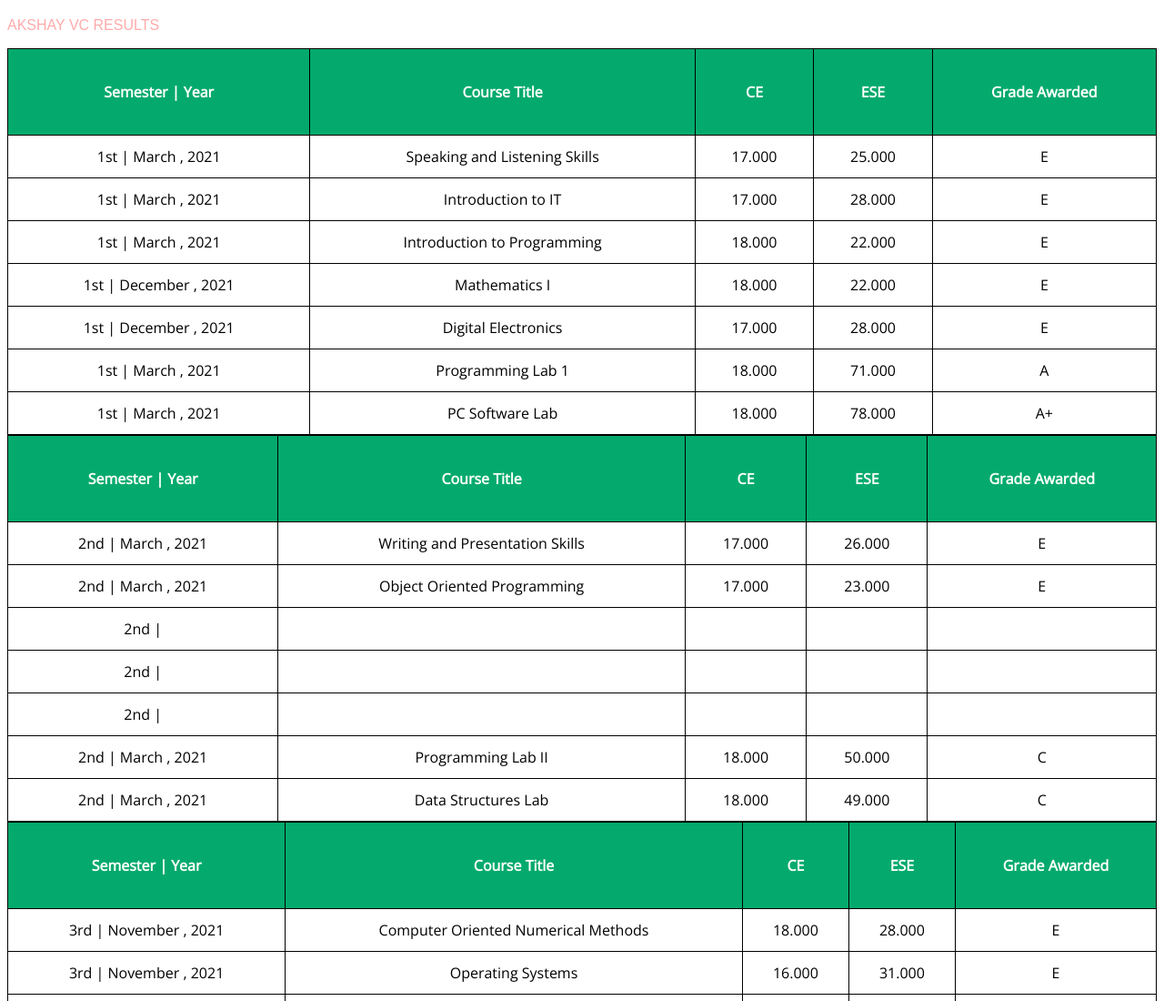
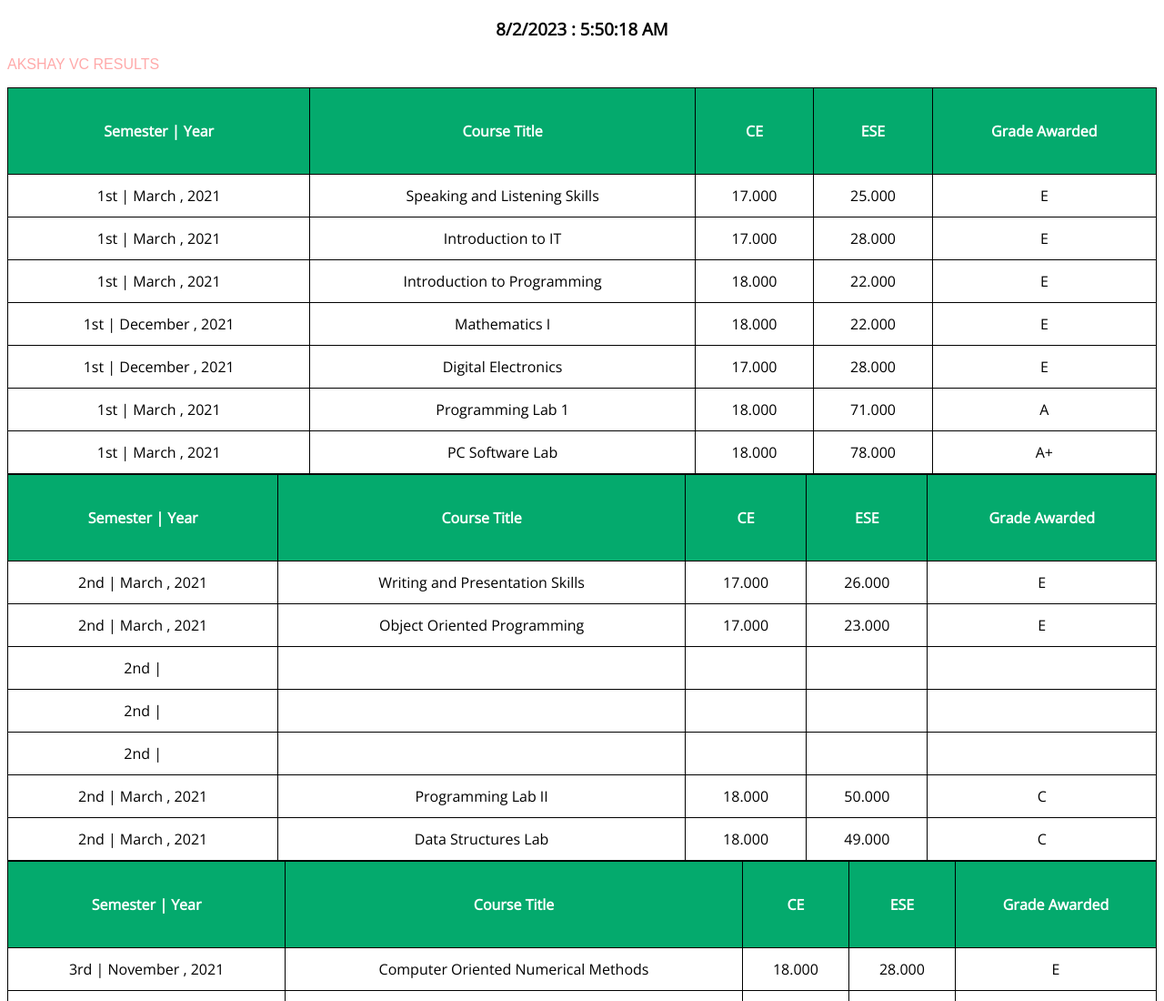
Before and after one commit to leenaachu/leenaachu.github, a plain HTML site: page index.html in a window 1280 px wide. Shown: the top 1100 px of the page at 91% size. Drawn offline with nearby package versions, Linux system fonts and the light colour scheme.

Commit message:
Update index.html

```diff
--- a/index.html
+++ b/index.html
@@ -51,7 +51,7 @@ body{
     <script>
        function refreshTime() {
   const timeDisplay = document.getElementById("time");
-  const dateString = new Date().toLocaleString({'en-US',hour12:true});
+  const dateString = new Date().toLocaleString({hour12:true});
   const formattedString = dateString.replace(", ", " : ");
   timeDisplay.textContent = formattedString;
 }
```
